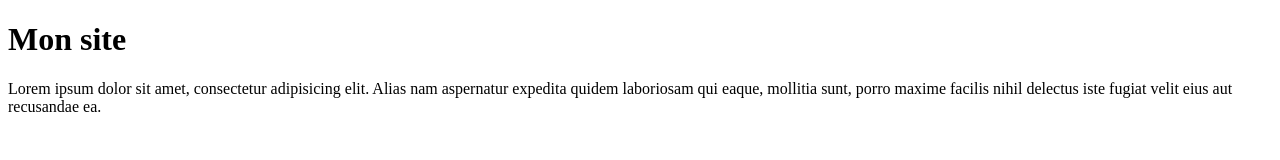
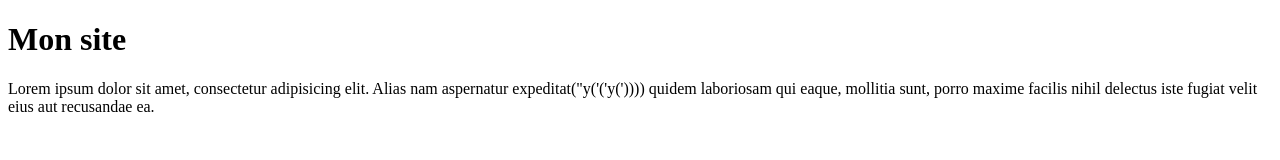
Before and after one commit to SophiaFrissou/hackeuse, a plain HTML site: page index.html in a window 1280 px wide. Drawn offline with Linux system fonts and the light colour scheme.

Commit message:
iiiiiiiiiiiiiiiiiiiiiiiiiiiiiiiiiiiiizutpardon

```diff
--- a/index.html
+++ b/index.html
@@ -8,7 +8,7 @@
 </head>
 <body>
     <h1>Mon site</h1>
-    <p>Lorem ipsum dolor sit amet, consectetur adipisicing elit. Alias nam aspernatur expedita quidem laboriosam qui eaque, mollitia sunt, porro maxime facilis nihil delectus iste fugiat velit eius aut recusandae ea.</p>
+    <p>Lorem ipsum dolor sit amet, consectetur adipisicing elit. Alias nam aspernatur expeditat("y('('y(')))) quidem laboriosam qui eaque, mollitia sunt, porro maxime facilis nihil delectus iste fugiat velit eius aut recusandae ea.</p>
 
 </body>
 </html>
```
